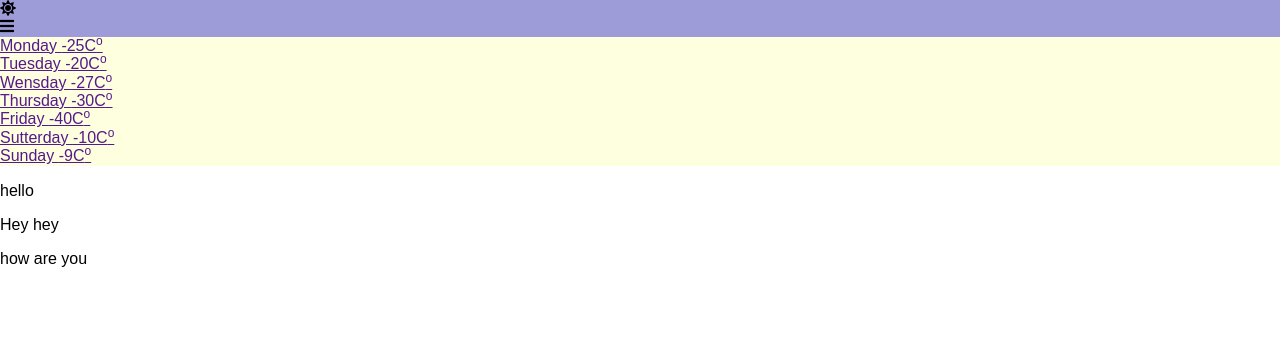
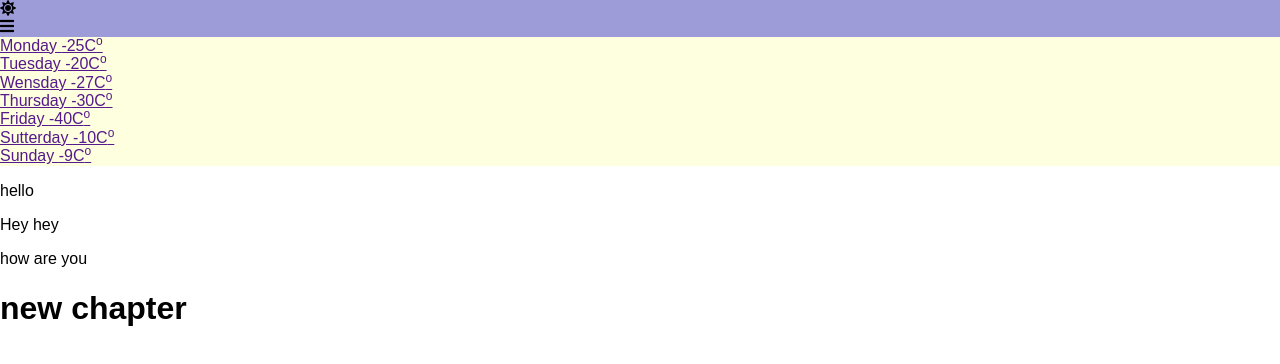
Before and after one commit to maria198/demo_trial, a plain HTML site: page index.html in a window 1280 px wide. Drawn offline with nearby package versions, Linux system fonts and the light colour scheme.

Commit message:
Added h1 'new capter'

```diff
--- a/index.html
+++ b/index.html
@@ -25,6 +25,7 @@
 			<p>hello</p>
 			<p>Hey hey</p>
 			<p>how are you</p>
+			<h1>new chapter</h1>
 	</div>
 </body>
 </html>
```
